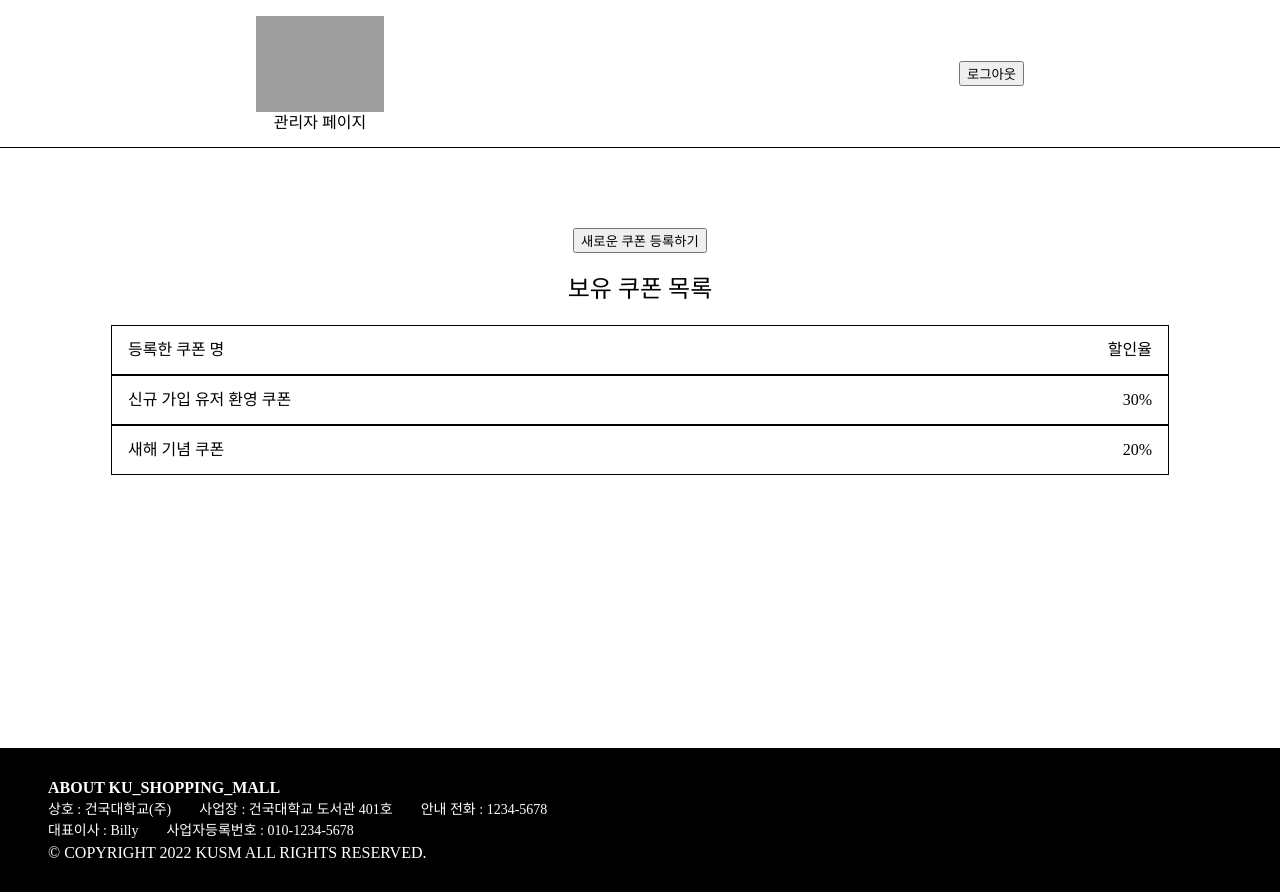
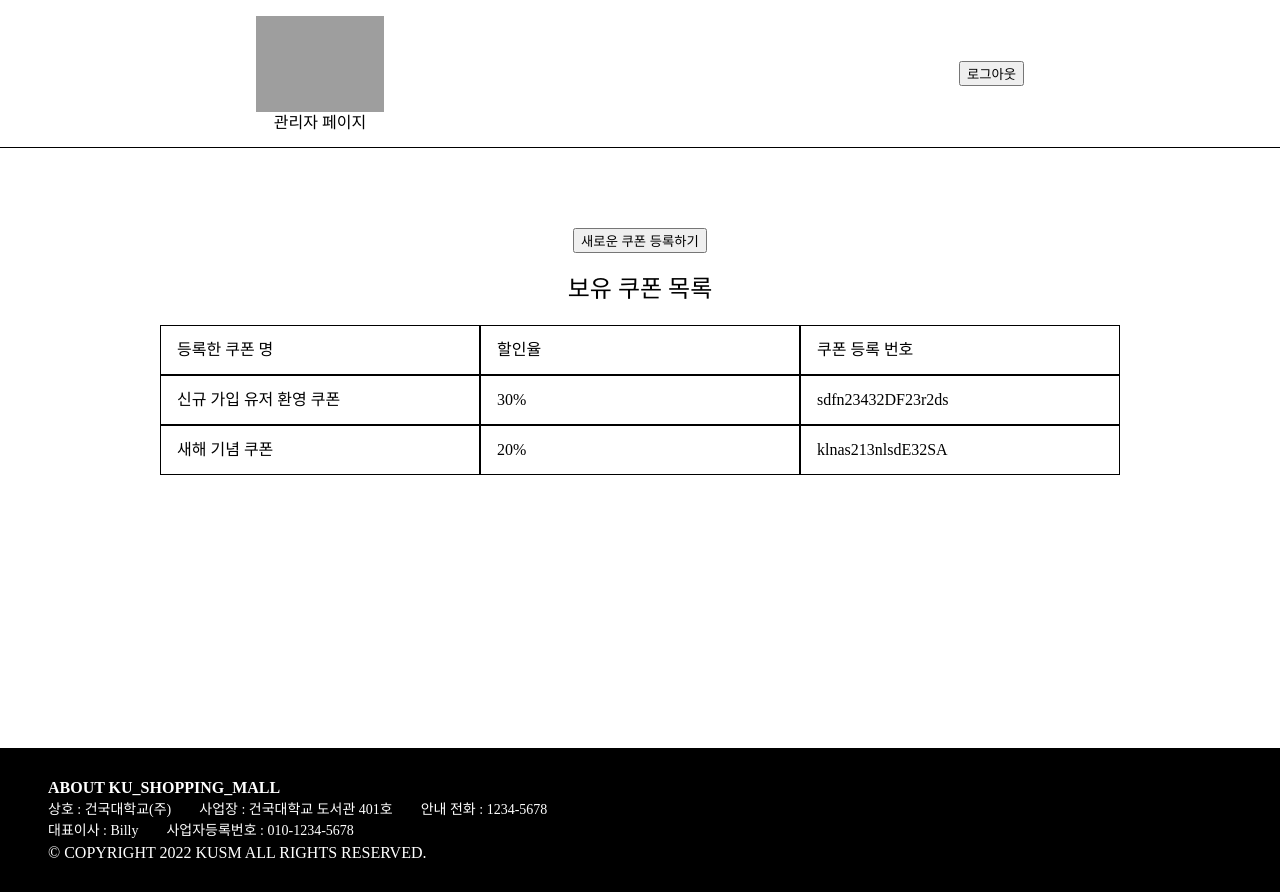
Before and after one commit to Konkuk-Toy-Project/KUNA-client, a React (Create React App) app: page /coupons in a window 1280 px wide. Built offline with nearby package versions, Linux system fonts and the light colour scheme; grey boxes are pictures that could not be loaded; what recoil-persist would draw is missing.

Commit message:
feat : 관리자 페이지 보유 쿠폰 등록 번호 표시

```diff
--- a/src/components/owner/Coupon/AddCouponPopUp/AddCouponPopUp.jsx
+++ b/src/components/owner/Coupon/AddCouponPopUp/AddCouponPopUp.jsx
@@ -28,6 +28,7 @@ const AddCouponPopUp = () => {
   const [coupon, setCoupon] = useRecoilState(enrolledCouponState);
   const [name, setName] = useState("");
   const [discount, setDiscount] = useState("");
+  const [enrollNumber, setEnrollNumber] = useState("");
   const setShowCouponPopUp = useSetRecoilState(showCouponPopUpState);
 
   const onClickClose = () => {
@@ -39,7 +40,7 @@ const AddCouponPopUp = () => {
   };
 
   const addCoupon = () => {
-    const currentCoupon = { id: coupon.length, name, discount };
+    const currentCoupon = { id: coupon.length, name, discount, enrollNumber };
     setCoupon([currentCoupon, ...coupon]);
   };
 
@@ -60,6 +61,10 @@ const AddCouponPopUp = () => {
         <h1>할인율 </h1>
         <input type="text" onChange={onChange(setDiscount)} />
       </div>
+      <div>
+        <h1>등록번호 </h1>
+        <input type="text" onChange={onChange(setEnrollNumber)} />
+      </div>
       <button onClick={onClickSubmit}>상품 추가하기</button>
     </AddCouponPopUpWrapper>
   );
--- a/src/pages/owner/OwnerCouponPage.jsx
+++ b/src/pages/owner/OwnerCouponPage.jsx
@@ -1,5 +1,5 @@
 import React from "react";
-import { useRecoilState, useRecoilValue, useSetRecoilState } from "recoil";
+import { useRecoilState, useRecoilValue } from "recoil";
 import styled from "styled-components";
 import AddCouponPopUp from "../../components/owner/Coupon/AddCouponPopUp/AddCouponPopUp";
 import {
@@ -24,9 +24,14 @@ const CouponWrapper = styled.div`
   display: flex;
   justify-content: space-between;
   align-items: center;
-  width: 80%;
+  width: 75%;
+`;
+
+const Description = styled.p`
+  font-size: 16px;
+  width: 100%;
+  padding: 1em;
   border: 1px solid black;
-  padding: 1em;
 `;
 
 const OwnerCouponPage = () => {
@@ -43,13 +48,15 @@ const OwnerCouponPage = () => {
       <button onClick={onClickAddCoupon}>새로운 쿠폰 등록하기</button>
       <Title>보유 쿠폰 목록</Title>
       <CouponWrapper>
-        <h1>등록한 쿠폰 명</h1>
-        <h1>할인율</h1>
+        <Description>등록한 쿠폰 명</Description>
+        <Description>할인율</Description>
+        <Description>쿠폰 등록 번호</Description>
       </CouponWrapper>
       {enrolledCoupons.map((coupon) => (
         <CouponWrapper key={coupon.id}>
-          <h3>{coupon.name}</h3>
-          <h3>{coupon.discount}%</h3>
+          <Description>{coupon.name}</Description>
+          <Description>{coupon.discount}%</Description>
+          <Description>{coupon.enrollNumber}</Description>
         </CouponWrapper>
       ))}
       {showCouponPopUp && <AddCouponPopUp />}
--- a/src/store/owner/coupon.js
+++ b/src/store/owner/coupon.js
@@ -7,11 +7,13 @@ export const enrolledCouponState = atom({
       id: 0,
       name: "신규 가입 유저 환영 쿠폰",
       discount: 30,
+      enrollNumber: "sdfn23432DF23r2ds",
     },
     {
       id: 1,
       name: "새해 기념 쿠폰",
       discount: 20,
+      enrollNumber: "klnas213nlsdE32SA",
     },
   ],
 });
```
